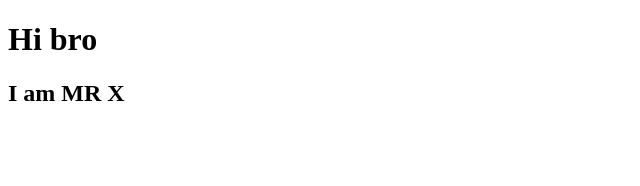
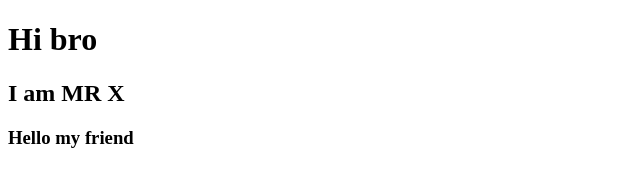
Before and after one commit to coderKapil/popo, a plain HTML site: page index.html in a window 1280 px wide. Shown: the whole page, without its empty margins (0-640 px from the left). Drawn offline with Linux system fonts and the light colour scheme.

Commit message:
changes pushing to branch chance1

```diff
--- a/index.html
+++ b/index.html
@@ -10,6 +10,7 @@
 <body>
     <h1>Hi bro</h1>
     <h2>I am MR X</h2>
+    <h3>Hello my friend</h3>
 </body>
 
 </html>
```
